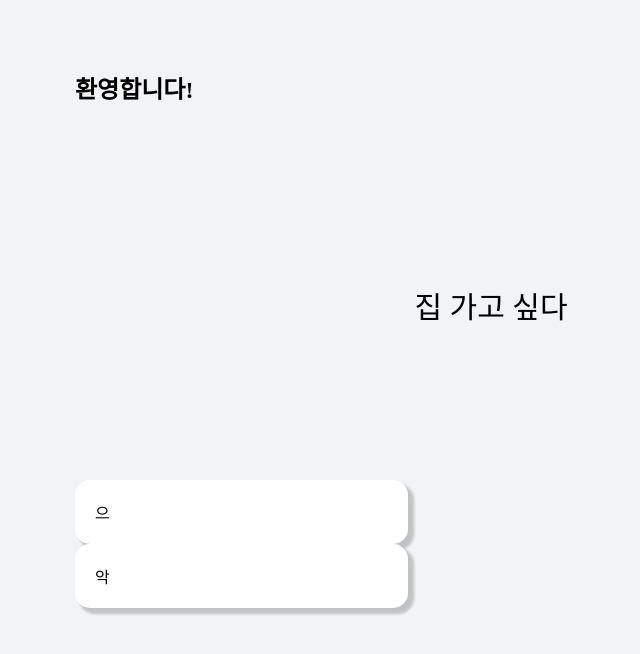
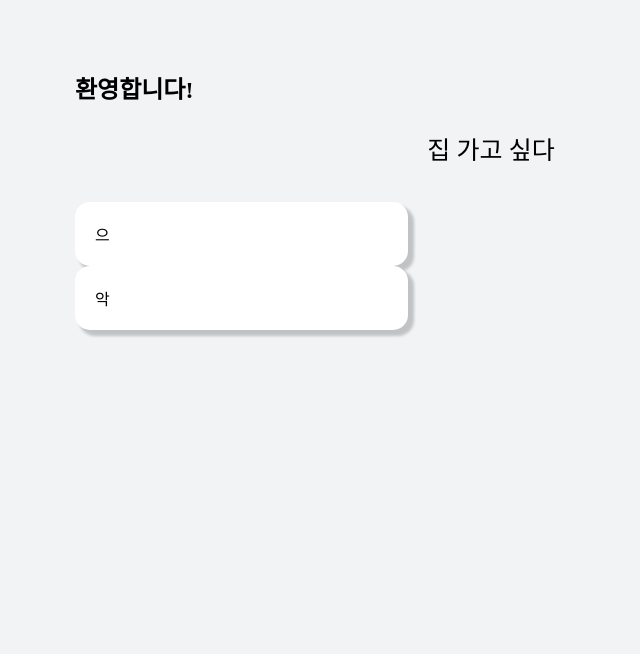
Before and after one commit to krhasta/prac, a PHP site: page / in a window 1280 px wide. Shown: the part 60-714 px from the top of the page, without its empty margins (149-789 px from the left). Run offline with PHP 8.4, Linux system fonts and the light colour scheme; some web fonts are replaced.

Commit message:
carousel 제작, 보완 必

```diff
--- a/index.html
+++ b/index.html
@@ -82,9 +82,48 @@
 
         <div class="page-main vw65">
             <h2 class="main-Title">환영합니다!</h2>
-            <div class="w55 p0 m-auto flex" style="height: 350px; text-align: center; font-size: 30px">
-                <p style="font-family: KoPub-Dotum-L">집 가고 싶다</p>
+            <!-- <div
+                class="w55 p0 m-auto flex"
+                style="overflow: hidden; height: 200px; text-align: center; font-size: 30px"
+            >
+                <div class="carousel">
+                    <div class="w100 display-i flex" style="font-family: KoPub-Dotum-M">
+                        <p class="m-v0">집 가고 싶다</p>
+                    </div>
+                    <div class="w100 display-i flex" style="font-family: KoPub-Dotum-M">
+                        <p class="m-v0">
+                            과도한 단타, <br />
+                            휴식도 필요합니다.
+                        </p>
+                    </div>
+                </div>
+            </div> -->
+
+            <div class="flex">
+                <div class="temp" style="overflow: hidden">
+                    <div class="carousel">
+                        <div class="carousel-item">
+                            <p>집 가고 싶다</p>
+                        </div>
+                        <div class="carousel-item">
+                            <p>
+                                과도한 단타, <br />
+                                휴식도 필요합니다.
+                            </p>
+                        </div>
+                        <div class="carousel-item">
+                            <p>
+                                어린이부터 노인까지 <br />
+                                전 원 참 전
+                            </p>
+                        </div>
+                        <div class="carousel-item">
+                            <p>세 살 단타 여든까지 간다</p>
+                        </div>
+                    </div>
+                </div>
             </div>
+
             <div class="white_div w40 h50">으</div>
             <div class="white_div w40 h50">악</div>
         </div>
--- a/js/index.js
+++ b/js/index.js
@@ -14,3 +14,14 @@ $('.modal').click(function (e) {
 $('.nav-title').click(function (e) {
     window.location = '/index.html';
 });
+
+function addVW() {
+    let vwVal = -65;
+    setInterval(() => {
+        $('.carousel').css('transform', 'translateX(' + vwVal + 'vw)');
+        vwVal -= 65;
+        if (vwVal < -195) vwVal = 0;
+    }, 2000);
+}
+
+addVW();
--- a/public/css/basic.css
+++ b/public/css/basic.css
@@ -4,6 +4,10 @@
 
 .show-d {
     display: inline-block;
+}
+
+.display-i {
+    display: inline;
 }
 
 .red {
@@ -71,6 +75,11 @@
 
 .m-auto {
     margin: 0px auto;
+}
+
+.m-v0 {
+    margin-top: 0px;
+    margin-bottom: 0px;
 }
 
 .mt0 {
--- a/public/css/main.css
+++ b/public/css/main.css
@@ -295,3 +295,21 @@ nav {
     padding: 9px 18px;
     border-radius: 0.5rem;
 }
+
+.carousel {
+    width: 260vw;
+    transition: all 1.5s;
+}
+
+.carousel-item {
+    width: 65vw;
+    float: left;
+    text-align: center;
+}
+
+.carousel-item p {
+    width: 100%;
+    display: inline;
+    font-size: 25px;
+    font-family: 'KoPub-Dotum-M';
+}
--- a/todolist.txt
+++ b/todolist.txt
@@ -22,3 +22,4 @@ navbar도 그냥 모듈화 하지말고 페이 지마다 복붙 ㄱㄱ
 떡상, 지금 여기에(ㅋ)
 나 혼자만 떡상
 (앞에말 붙여야됨)전원참전
+과도한 단타, 휴식도 필요합니다.
```
